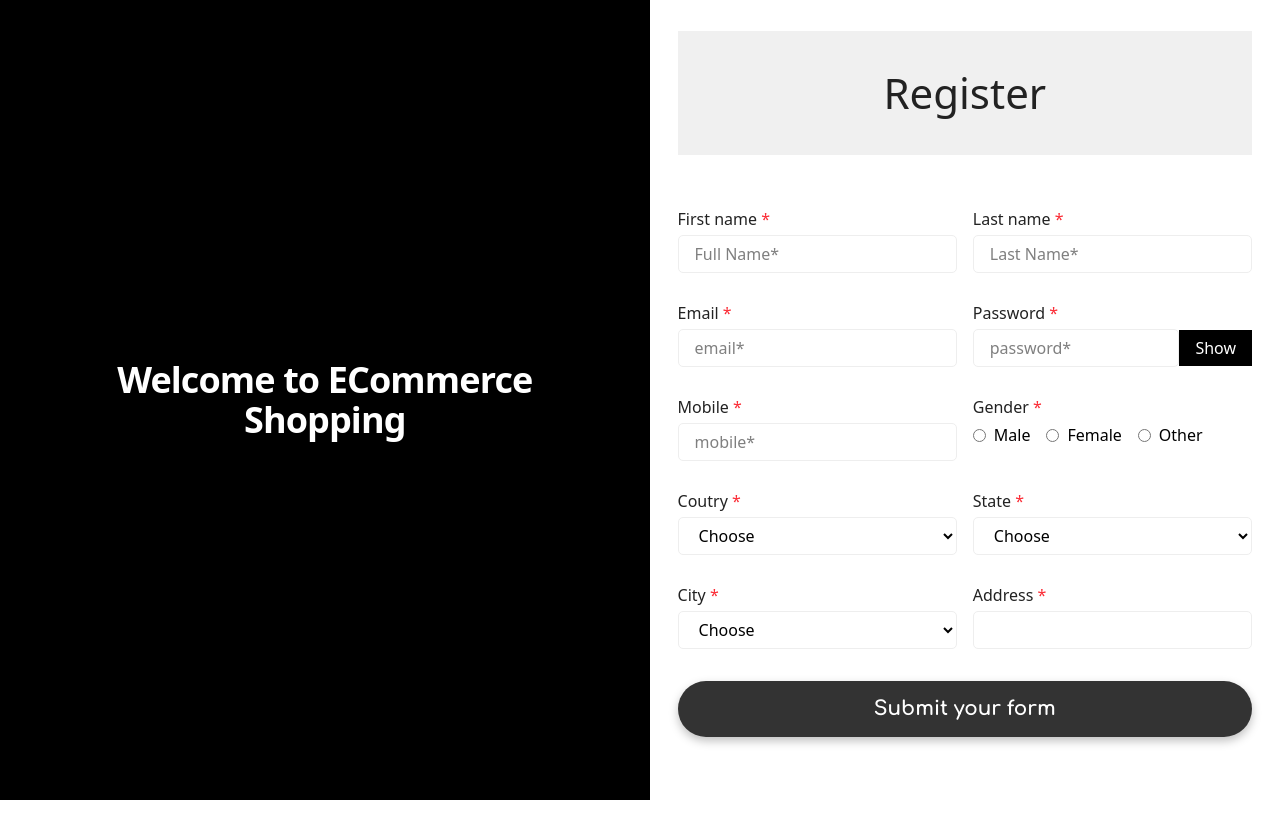
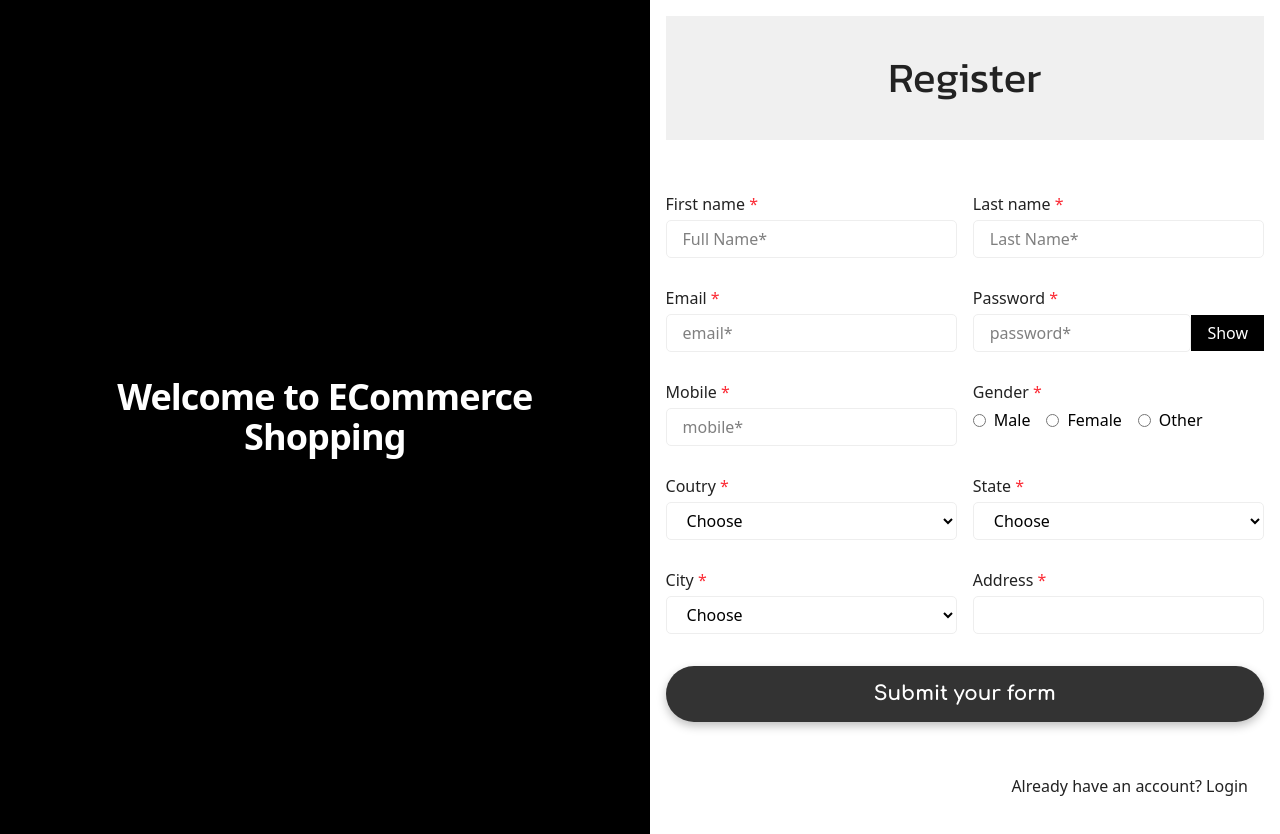
Before and after one commit to yogeshgabani/admin-panel, a React (Vite) app: page /signup in a window 1280 px wide. Before the commit the page ends 800 px from the top, so only its background shows below. Built offline with nearby package versions, Linux system fonts and the light colour scheme.

Commit message:
bug fixes

```diff
--- a/src/pages/auth/Forgot.tsx
+++ b/src/pages/auth/Forgot.tsx
@@ -3,8 +3,8 @@ import { Link } from "react-router-dom";
 const  Forgot = () => {
   return (
     <>
-      <div className="py-[60px] border-b-[1px] border-b-solid text-center border-b-[#f0f0f0] bg-[#f0f0f0]">
-        <h1 className="text-[42px] font-inter font-semibold text-[#222222]">Forgot Password</h1>
+      <div className="py-[60px] w-full border-b-[1px] border-b-solid text-center border-b-[#f0f0f0] bg-[#f0f0f0]">
+        <h1 className="text-[42px] font-kanit font-semibold text-[#222222]">Forgot Password</h1>
         <p className="text-[#222222] font-poppins text-[15px]">
           <Link className="hover:text-red-700" to="/">Home</Link>&nbsp; &nbsp; &#62; &nbsp; &nbsp;
           <span>Forgot</span>
--- a/src/pages/auth/Login.tsx
+++ b/src/pages/auth/Login.tsx
@@ -35,14 +35,14 @@ const Login = () => {
   return (
     <>
       <div className=" text-center w-full p-4 bg-[#f0f0f0]">
-        <h1 className="text-[42px]   text-[#222222]">Login</h1>
-        <p className="text-[#222222] text-[15px]">
+        <h1 className="text-[42px] font-kanit text-[#222222]">Login</h1>
+        {/* <p className="text-[#222222] text-[15px]">
           <Link to="/">Home</Link>&nbsp; &nbsp; &#62; &nbsp; &nbsp;
           <span>Login</span>
-        </p>
+        </p> */}
       </div>
-      <div className="mt-10 grid place-items-center">
-        <div className="sm:min-w-2xl w-full">
+      <div className="mt-10 grid place-items-center w-full px-3">
+        <div className=" w-full">
           <form onSubmit={handleSubmit}>
             <div className="mb-2  w-full">
               <input
--- a/src/pages/auth/Register.tsx
+++ b/src/pages/auth/Register.tsx
@@ -115,11 +115,11 @@ const Signup = () => {
     <>
       <>
         <div className="py-[30px] w-full border-b-[1px] border-b-solid text-center border-b-[#f0f0f0] bg-[#f0f0f0]">
-          <h1 className="text-[42px]  text-[#222222]">Register</h1>
-          <p className="text-[#222222] text-[15px]">
+          <h1 className="text-[42px] font-kanit text-[#222222]">Register</h1>
+          {/* <p className="text-[#222222] text-[15px]">
             <Link to="/">Home</Link>&nbsp; &nbsp; &gt; &nbsp; &nbsp;
             <span>Register</span>
-          </p>
+          </p> */}
         </div>
         <div className="mt-10 grid place-items-center">
           <form onSubmit={handleSubmit}>
--- a/src/pages/auth/SignUpForm.tsx
+++ b/src/pages/auth/SignUpForm.tsx
@@ -6,6 +6,7 @@ import citiesData from "../../api/cities.json";
 import { ChangeEvent, useState } from "react";
 import { toast } from "react-toastify";
 import { useNavigate } from "react-router-dom";
+import { Link } from "react-router-dom";
 
 const validationSchema = yup.object().shape({
   firstName: yup.string().required("First Name is required"),
@@ -70,7 +71,6 @@ const SignUpForm = () => {
       (state) => state.country_id === selectedCountry?.id
     );
     setStates(filteredStates);
-
   };
 
   // state select handle
@@ -94,9 +94,9 @@ const SignUpForm = () => {
 
   return (
     <>
-      <div className="mx-3">
+      <div className="mx-3 w-full">
         <div className="py-[30px] w-full border-b-[1px] border-b-solid text-center border-b-[#f0f0f0] bg-[#f0f0f0]">
-          <h1 className="text-[42px]  text-[#222222]">Register</h1>
+          <h1 className="text-[42px] font-kanit text-[#222222]">Register</h1>
         </div>
         <div className="sm:mt-10 mt-7 grid place-items-center">
           <Formik
@@ -116,8 +116,8 @@ const SignUpForm = () => {
             onSubmit={handleSubmitForm}
           >
             {({ isSubmitting, setFieldValue }) => (
-              <Form className="">
-                <div className=" w-full grid sm:grid-cols-2 grid-cols-1 gap-4">
+              <Form className="w-full md:px-0 px-3">
+                <div className=" w-full grid sm:grid-cols-2 grid-cols-1 gap-4 ">
                   <div className="mt-3">
                     <label className="block text-[#222] font-medium mb-1">
                       First name <span className="text-red-500">*</span>
@@ -345,6 +345,12 @@ const SignUpForm = () => {
             )}
           </Formik>
         </div>
+        <p className="text-[#222222] text-[16px] py-5 sm:text-end text-center pe-4">
+          Already have an account?{" "}
+          <Link to="/login" className="hover:text-blue-700 hover:underline">
+            Login
+          </Link>
+        </p>
       </div>
     </>
   );
```
